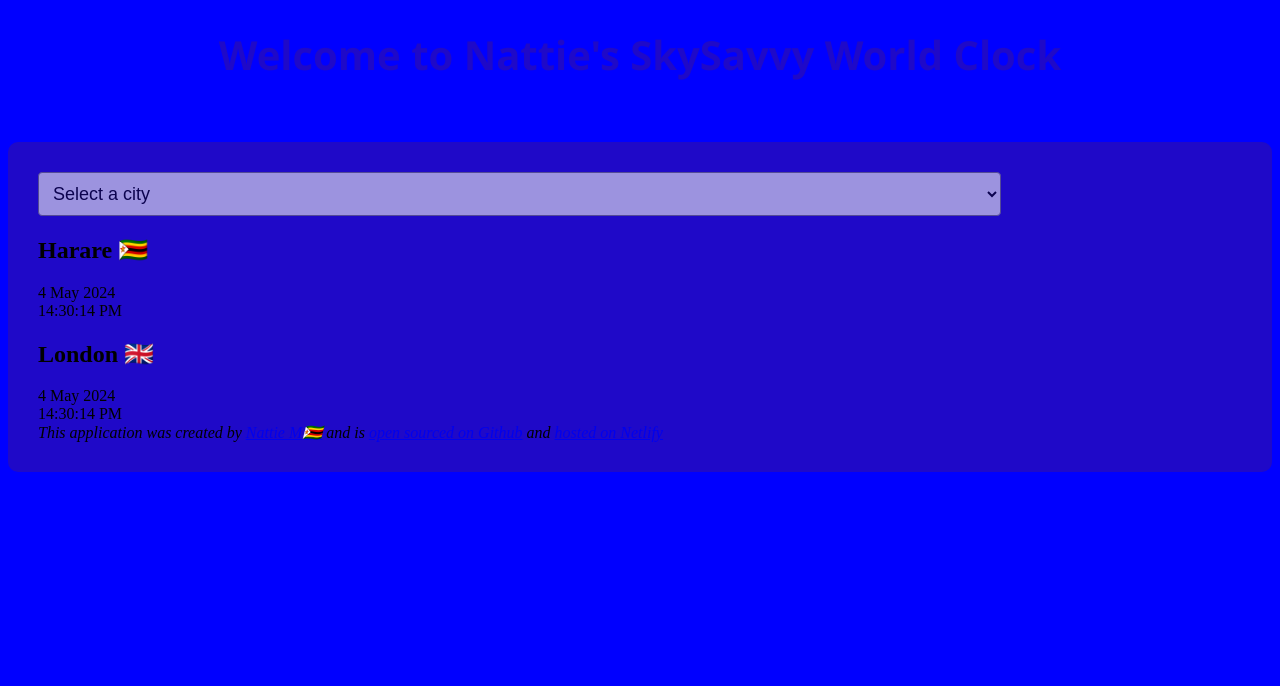
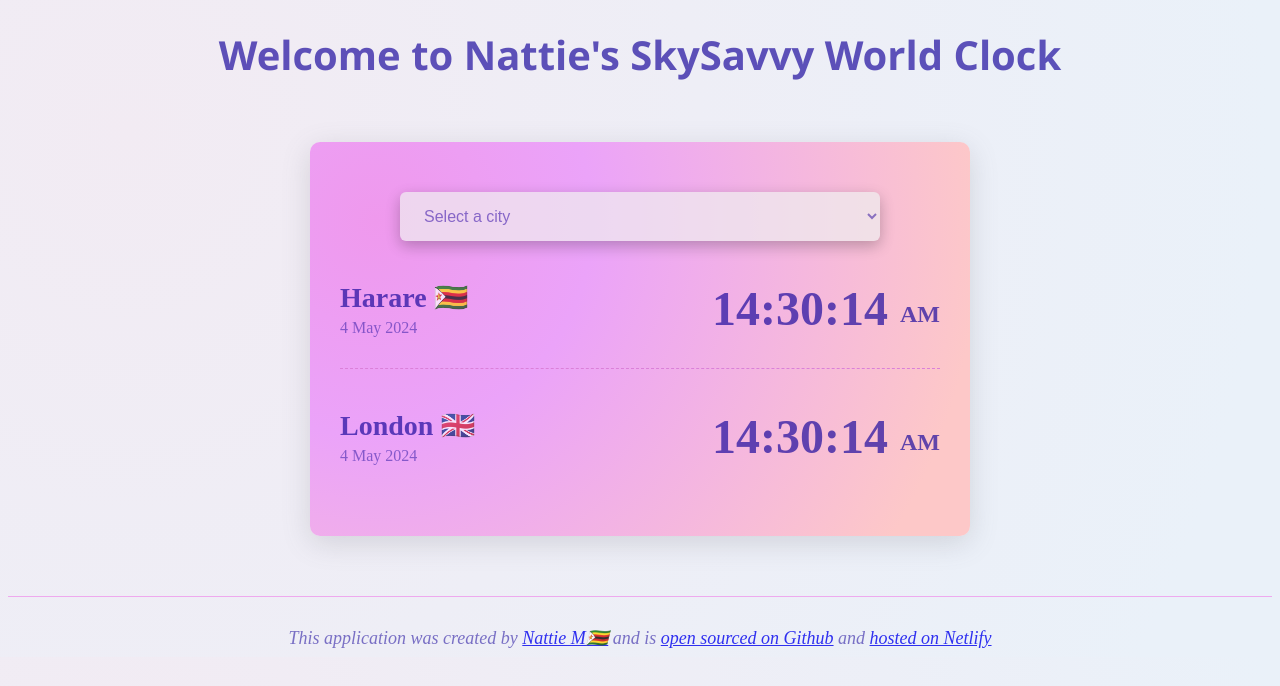
Before and after one commit to Nattie14/SkySavvyTime, a plain HTML site: page index.html in a window 1280 px wide. Drawn offline with nearby package versions, Linux system fonts and the light colour scheme.

Commit message:
Updated CSS to style the light theme of my app

```diff
--- a/index.html
+++ b/index.html
@@ -11,7 +11,7 @@
 </head>
 <body>
     <h1> Welcome to Nattie's SkySavvy World Clock </h1>
-   <div class = "container">
+   <div class = "main-container">
     <select>
 <option value="city">Select a city</option>
 <option value="Harare"> Banjul 🇬🇲 </option>
@@ -20,18 +20,24 @@
     </select>
 
 
-   <div class="city">
-    <h2> Harare 🇿🇼 </h2>
-    <div class="date">4 May 2024</div>
-    <div class="time">14:30:14 PM
+    <div class="city">
+      <div>
+      <h2> Harare 🇿🇼 </h2>
+      <div class="date"> 4 May 2024 </div>
     </div>
+      <div class="time">14:30:14 <small> AM </small> </div>
+     </div>
+     <div class="city">
+      <div>
+      <h2> London 🇬🇧</h2>
+      <div class="date"> 4 May 2024 </div>
+    </div>
+      <div class="time">14:30:14 <small> AM </small> </div>
+     </div>
+     </div>
 
-    <div class="city">
-        <h2> London 🇬🇧 </h2>
-        <div class="date">4 May 2024</div>
-        <div class="time">14:30:14 PM </div>
-   </div>
-</div>
+
+
 
     <footer>
         <em
--- a/src/style.css
+++ b/src/style.css
@@ -1,29 +1,79 @@
 body{
-background: blue;
+    background: radial-gradient(circle at 10% 20%, rgb(242, 235, 243) 0%, rgb(234, 241, 249) 90.1%);
 }
 
-.container {
-    max width: 600px;
-    margin: 0 auto;
-    background: rgb(31, 9, 200);
-    padding: 30px;
-    border-radius: 10px;
-    margin: 60px 0;
-}
+
 
 h1{
-    color: rgb(31, 9, 200);
+    color: rgba(26, 9, 156, 0.692);
     text-align: center;
     font-size: 40px;
     font-family: 'Segoe UI', Tahoma, Geneva, Verdana, sans-serif;
 }
+h2{
+    margin: 0 0 5px;
+    font-size: 28px;
+    color: rgba(26, 9, 156, 0.692);
+}
 
 select {
     display: block;
+    border: none;
+    border-radius: 6px;
     width: 80%;
-    border-radius: 4px;
-    padding: 10px;
+    margin: 20px auto;
+    padding: 15px 20px;
+    font-size: 18px;
+    margin-bottom: 10px;
+    opacity: 0.7;
     font: 1em sans-serif;
-    font-size: 18px;
-    opacity: 0.6;
+    color:rgba(26, 9, 156, 0.692);
+    box-shadow: rgba(0, 0, 0, 0.35) 0px 5px 15px;
+    }
+
+.main-container{
+    max-width: 600px;
+    margin: 60px auto;
+    background: radial-gradient(circle at 10% 20%, rgb(239, 153, 237) 0%, rgb(235, 163, 249) 32.2%, rgb(253, 200, 200) 90%);
+    padding: 30px;
+    border-radius: 10px;
+    box-shadow: rgba(100, 100, 111, 0.2) 0px 7px 29px 0px;
+
+ }
+.city{
+    display: flex;
+    justify-content: space-between;
+    margin: 10px 0;
+    padding: 30px 0;
+    border-bottom: 1px dashed rgb(219, 128, 217);
 }
+.city:last-child{
+    border: none;
+}
+.date{
+    opacity: 0.7;
+    color:rgba(26, 9, 156, 0.692);
+}
+.time{
+    font-size: 48px;
+    font-weight: bold;
+    color:rgba(26, 9, 156, 0.692);
+}
+.time small{
+    font-size: 24px;
+    vertical-align: middle;
+    line-height: 48px;
+    color:rgba(26, 9, 156, 0.692);
+
+}
+
+
+
+    footer {
+        border-top: 1px solid rgb(239, 153, 237);
+        padding: 30px 0 0 0;
+        text-align: center;
+        font-size: 18px;
+        color:rgba(26, 9, 156, 0.692);
+        opacity: 0.8;
+    }
```
